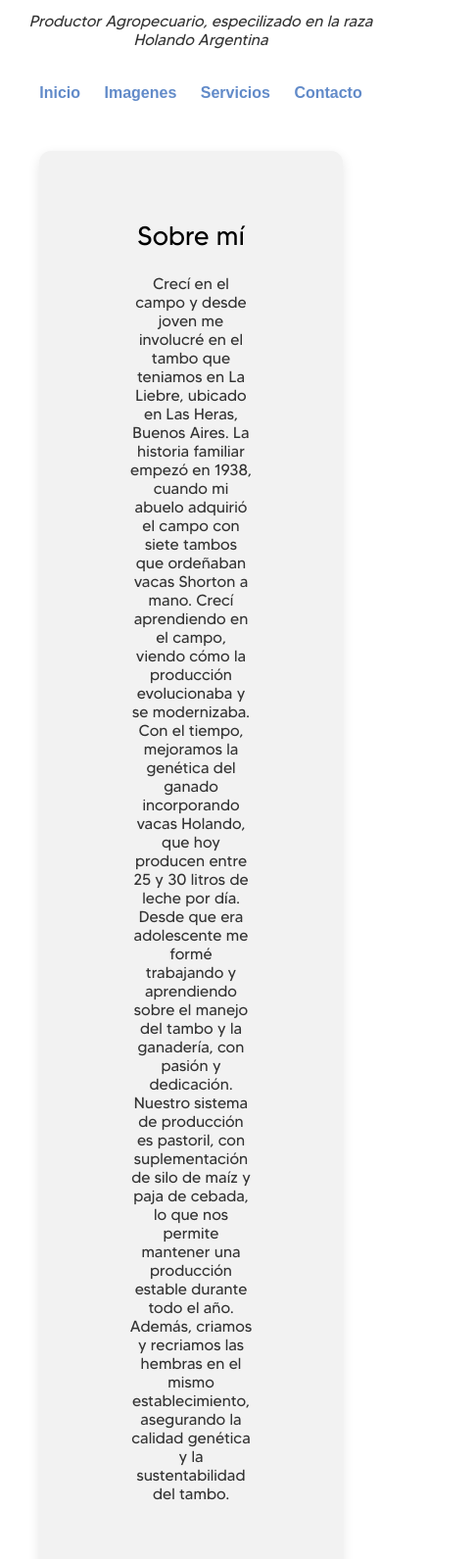
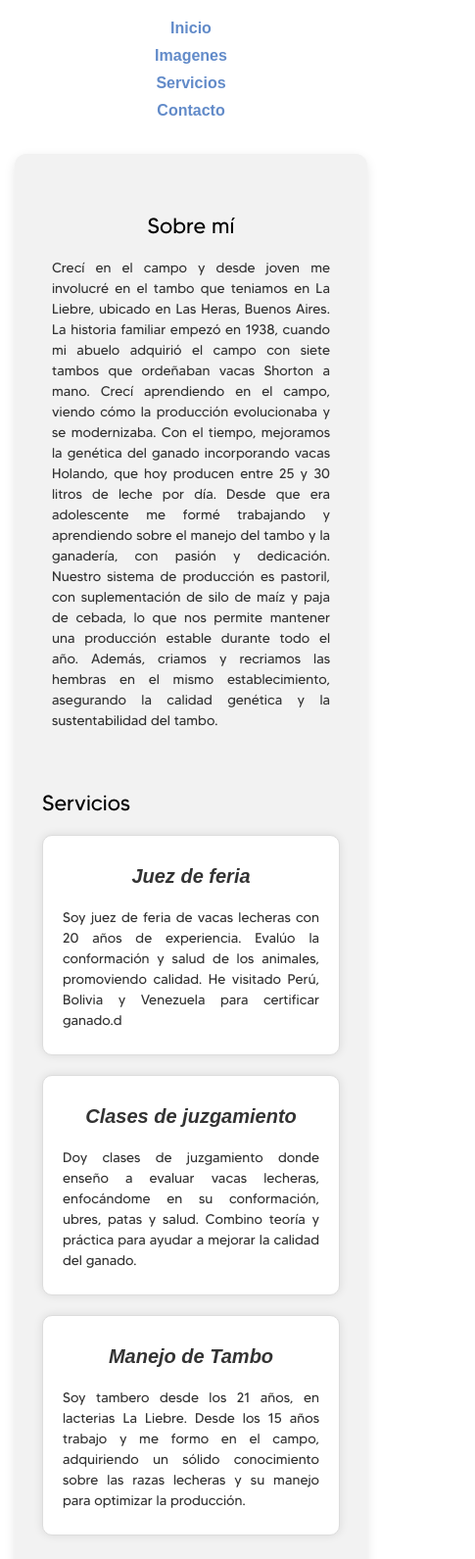
Before and after one commit to Rosariovn/Pagina-Fernando, a plain HTML site: page index.html in a window 390 px wide. Shown: the part 146-1737 px from the top of the page at 98% size, 485 px wide, since content can reach past the window. Drawn offline with Linux system fonts and the light colour scheme.

Commit message:
Add files via upload

```diff
--- a/css/estilos.css
+++ b/css/estilos.css
@@ -1,4 +1,94 @@
-css: @import url('https://fonts.googleapis.com/css2?family=Montserrat:ital,wght@0,100..900;1,100..900&display=swap');
+/* ... (resto del CSS original sin cambios) ... */
+
+/* 🌐 RESPONSIVE: Estilos para pantallas menores a 768px */
+@media screen and (max-width: 768px) {
+    main, footer {
+        margin: 15px;
+        padding: 20px;
+    }
+
+    h1 {
+        font-size: 28px;
+    }
+
+    h2 {
+        font-size: 22px;
+    }
+
+    h3 {
+        font-size: 20px;
+    }
+
+    p {
+        font-size: 14px;
+        text-align: justify;
+        padding: 0 10px;
+    }
+
+    nav a {
+        display: block;
+        margin: 10px 0;
+    }
+
+    #grid-galeria {
+        grid-template-columns: 1fr;
+        gap: 15px;
+    }
+
+    #servicios {
+        grid-template-columns: 1fr;
+        gap: 20px;
+    }
+
+    #sobre-mi,
+    #contacto,
+    #servicios-contenedores,
+    #portfolio #grid-galeria,
+    #portfolio > h2 {
+        width: 95%;
+        margin-left: auto;
+        margin-right: auto;
+    }
+
+    #contacto {
+        margin-top: 40px;
+        margin-bottom: 30px;
+        padding: 20px;
+    }
+
+    #servicios-container > h2,
+    #contacto h2 {
+        font-size: 24px;
+    }
+}
+✅ ¿Qué cambia?
+Margen y padding reducidos para celulares (main, footer, #contacto, etc.).
+
+width: 95% aplicado a secciones clave para que se vea proporcionado.
+
+padding lateral en <p> para evitar texto pegado al borde.
+
+Las grillas (galería y servicios) se adaptan a 1 columna (grid-template-columns: 1fr).
+
+Si querés que lo revise con HTML o que lo vea como si fuera un mockup visual, decímelo y lo armamos 👌
+
+
+
+
+
+
+
+Tú dijiste:
+pero devolveme todo lo lindo que tenia el otro, los colroes, cajas etc. Este quedo blanco
+
+
+ChatGPT Plus
+Claro, Rosario. Te devuelvo el CSS completo, con todo el estilo, colores, sombras y cajas que tenías antes, pero con las correcciones para que en móvil se vea bien con márgenes, anchos y grillas adaptadas.
+
+css
+Copiar
+Editar
+@import url('https://fonts.googleapis.com/css2?family=Montserrat:ital,wght@0,100..900;1,100..900&display=swap');
 
 @font-face {
     src: url(../fuentes/variante3.otf);
@@ -12,31 +102,31 @@ css: @import url('https://fonts.googleapis.com/css2?family=Montserrat:ital,wght@
     font-weight: 400;
 }
 
+* {
+    box-sizing: border-box;
+}
+
 body {
     font-family: "Montserrat", sans-serif;
     margin: 0;
     padding: 0;
-    box-sizing: border-box;
     background-color: #ffffff;
     color: #333;
 }
 
-/* Header y nav arriba en fondo blanco */
 header, nav {
     width: 100%;
     background-color: #ffffff;
     padding: 10px;
     text-align: center;
-    box-shadow: none;
     position: relative;
     z-index: 10;
 }
 
 header p {
     font-style: italic;
-  }
+}
 
-/* Navegación centrada */
 nav a {
     text-decoration: none;
     color: #628bc9;
@@ -44,7 +134,6 @@ nav a {
     margin: 10px;
 }
 
-/* Contenedor principal con margen, fondo gris claro y sombra */
 main, footer {
     background-color: #f2f2f2;
     margin: 40px;
@@ -53,15 +142,12 @@ main, footer {
     box-shadow: 0 4px 12px rgba(0,0,0,0.1);
 }
 
-
-/* Footer dentro del mismo estilo, con ajustes */
 footer {
     color: #333;
     font-size: 20px;
     text-align: center;
 }
 
-/* Título animado con fuente personalizada */
 h1 {
     font-family: miFuente;
     font-size: 40px;
@@ -79,33 +165,31 @@ h2 {
 
 h3 {
     font-style: italic;
-    font-size: 25 px;
+    font-size: 25px;
     text-align: center;
 }
 
 p {
     font-family: 'miFuente1';
     text-align: center;
-    text-size: 30px;
+    font-size: 16px;
+    line-height: 1.5;
 }
 
-/* Animación para el título */
 @keyframes aparecer {
     0% {opacity: 0;}
     100% {opacity: 1;}
 }
 
-/* Galería en grilla */
 #grid-galeria {
     display: grid;
-    grid-template-columns: repeat(3 ,1fr);
+    grid-template-columns: repeat(3, 1fr);
     gap: 10px;
     padding: 5px;
     width: 85%;
     margin: 0 auto;
 }
 
-/* Estilo de imágenes */
 img {
     width: 100%;
     border-radius: 10px;
@@ -116,7 +200,6 @@ img:hover {
     transform: scale(1.05);
 }
 
-/* Estilo de cada tarjeta de proyecto */
 .proyecto {
     background-color: white;
     border: 1px solid #ddd;
@@ -124,18 +207,16 @@ img:hover {
     box-shadow: 0 0 10px rgba(0,0,0,0.1);
     padding: 10px;
     transition: all 0.5s linear;
-    width: 100%; /* ocupa todo el ancho del grid */
+    width: 100%;
     box-sizing: border-box;
 }
-
 
 .proyecto:hover {
     box-shadow: 0 0 10px rgba(0,0,0,0.3);
 }
 
-
 #sobre-mi {
-    width: 50%;
+    width: 85%;
     max-width: 900px;
     margin: 40px auto 60px;
     text-align: center;
@@ -146,12 +227,12 @@ img:hover {
     margin: 0 auto 60px;
 }
 
-
 #servicios-container > h2 {
     margin-bottom: 20px;
     font-size: 28px;
     font-weight: 700;
 }
+
 #servicios {
     display: grid;
     grid-template-columns: repeat(3, 1fr);
@@ -164,7 +245,6 @@ img:hover {
     font-size: 28px;
     font-weight: 700;
 }
-
 
 #portfolio #grid-galeria {
     width: 85%;
@@ -187,11 +267,72 @@ img:hover {
     margin-bottom: 20px;
     font-size: 28px;
     font-weight: 700;
-
 }
 
 #contacto a {
     margin: 0 10px;
     font-weight: 700;
     color: #628bc9;
-  }
+}
+
+/* 🌐 RESPONSIVE: Estilos para pantallas menores a 768px */
+@media screen and (max-width: 768px) {
+    main, footer {
+        margin: 15px;
+        padding: 20px;
+    }
+
+    h1 {
+        font-size: 28px;
+    }
+
+    h2 {
+        font-size: 22px;
+    }
+
+    h3 {
+        font-size: 20px;
+    }
+
+    p {
+        font-size: 14px;
+        text-align: justify;
+        padding: 0 10px;
+    }
+
+    nav a {
+        display: block;
+        margin: 10px 0;
+    }
+
+    #grid-galeria {
+        grid-template-columns: 1fr;
+        gap: 15px;
+    }
+
+    #servicios {
+        grid-template-columns: 1fr;
+        gap: 20px;
+    }
+
+    #sobre-mi,
+    #contacto,
+    #servicios-contenedores,
+    #portfolio #grid-galeria,
+    #portfolio > h2 {
+        width: 95%;
+        margin-left: auto;
+        margin-right: auto;
+    }
+
+    #contacto {
+        margin-top: 40px;
+        margin-bottom: 30px;
+        padding: 20px;
+    }
+
+    #servicios-container > h2,
+    #contacto h2 {
+        font-size: 24px;
+    }
+}
--- a/index.html
+++ b/index.html
@@ -96,8 +96,7 @@
             <h2>Contacto</h2>
             <p>
               ¿Querés saber más o trabajar juntos?
-               Escribime o visitá mis perfiles
-            <p>
+               Escribime o visitá mis perfiles </p>
 
               <a href="https://www.facebook.com/p/Fernando-Von-Neufforge-100063463490153/?locale=es_LA" target="_blank"> Facebook</a>
               <a href="https://www.instagram.com/fernando_von_neufforge/?hl=es" target="_blank"> Instagram</a>
```
